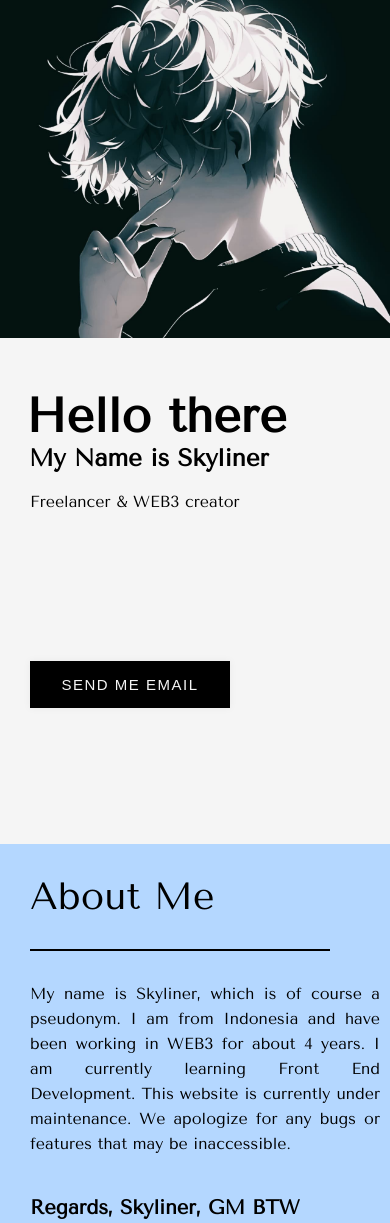
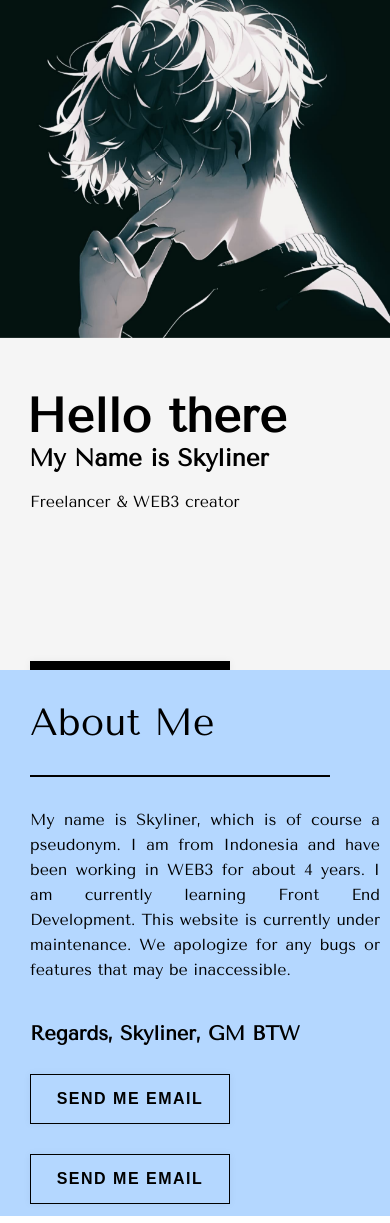
Before and after one commit to Dandidcee/link-to-sky, a plain HTML site: page index.html in a window 390 px wide. Shown: the top 1223 px of the page. Drawn offline with nearby package versions, Linux system fonts and the light colour scheme; a web font is replaced by a local one.

Commit message:
Add files via upload

```diff
--- a/style.css
+++ b/style.css
@@ -192,6 +192,17 @@ p {
 
     .kiri .foto {
         height: 40vh;
+        position: fixed;
+    }
+
+    .kiri .bawah-kiri {
+        position: absolute;
+        margin-top: 40vh;
+    }
+
+    .kanan {
+        position: absolute;
+        margin-top: 670px;
     }
 
     .kanan h1 {
```
